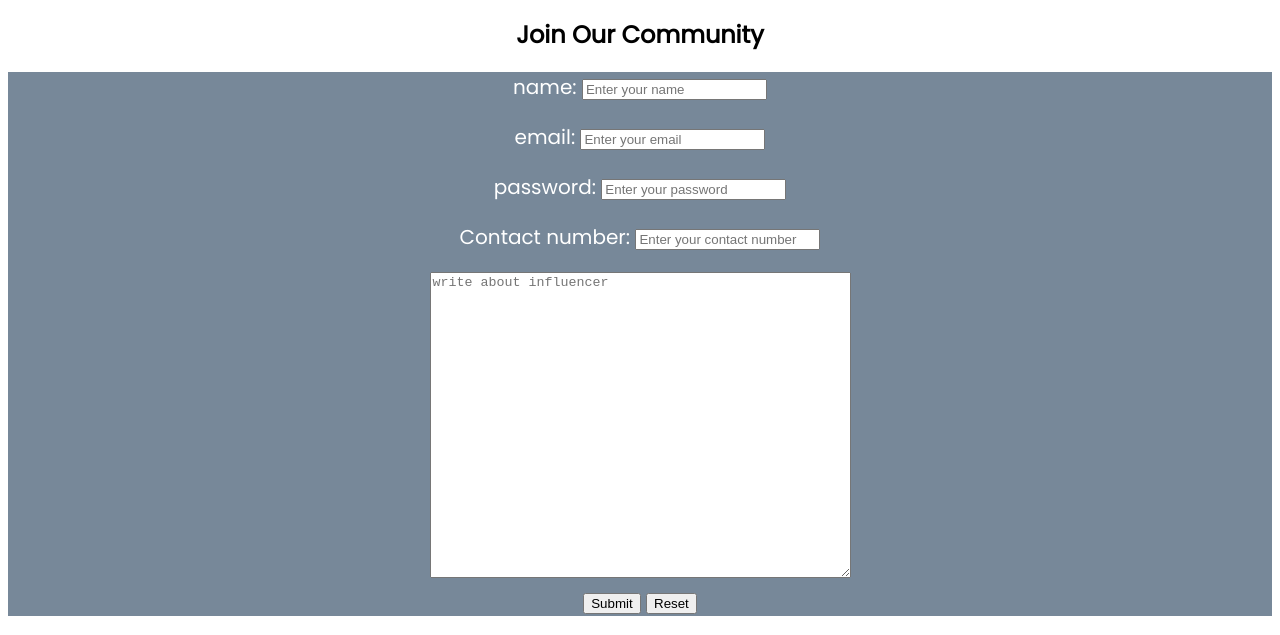
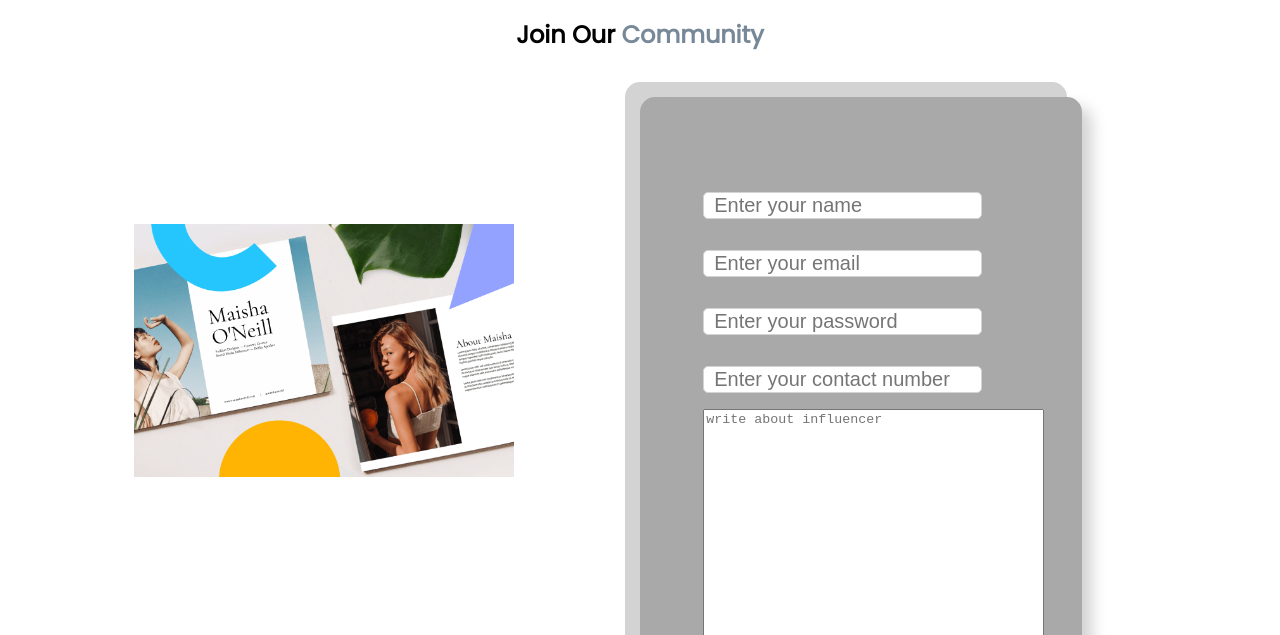
Before and after one commit to NhShanto01/Influencer-Products, a plain HTML site: page index.html in a window 1280 px wide. Shown: the part 2427-3062 px from the top of the page. Drawn offline with Linux system fonts and the light colour scheme.

Commit message:
complete reponsiveness

```diff
--- a/index.html
+++ b/index.html
@@ -215,30 +215,39 @@
 
 
         <!-------------------
-          Our features start
+          Our Community start
         --------------------->
 
         <section>
-            <div class="Community-title">
-                <h2>Join Our Community</h2>
+
+            <div>
+                <h2 class="Community-title">Join Our <span class="half-color">Community</span> </h2> <br>
             </div>
-            <Div class="Community-form">
-                <form action="">
-                    <p>name: <input type="text" name="name" placeholder="Enter your name" id=""></p>
-                    <p>email: <input type="text" name="email" placeholder="Enter your email" id=""></p>
-                    <p>password: <input type="password" name="password" placeholder="Enter your password" id=""></p>
-                    <p>Contact number: <input type="phone number" name="number" placeholder="Enter your contact number"
-                            id="">
-                    </p>
-                    <textarea placeholder="write about influencer" name="textarea" id="" cols="50" rows="20"></textarea>
-                    <br>
-                    <button type="submit">Submit</button>
-                    <button type="reset">Reset</button>
+            <div class="community">
+                <div class="width-half community-flex">
+                    <img src="images/How_to_Create_an_Influencer_Media_Kit.png" alt=""> <br>
+                </div>
 
-                </form>
+                <div class="Community-box">
+                    <form action="" class="Community-form">
+                        <p><input type="text" name="name" placeholder="Enter your name" id=""></p>
+                        <p><input type="text" name="email" placeholder="Enter your email" id=""></p>
+                        <p>
+                            <input type="password" name="password" placeholder="Enter your password" id="">
+                        </p>
+                        <p><input type="phone number" name="number" placeholder="Enter your contact number" id="">
+                        </p>
+                        <textarea placeholder="write about influencer" name="textarea" id="" cols="40"
+                            rows="20"></textarea>
+                        <br>
+                        <button type="submit">Submit</button><br>
+                        <button type="reset">Reset</button>
 
+                    </form>
+                </div>
 
-            </Div>
+            </div>
+            </div>
 
         </section>
 
--- a/styles/style.css
+++ b/styles/style.css
@@ -129,19 +129,53 @@ Popular Collection
 /*-------------
   Join Our Community
 ------------- */
+.community{
+    display: flex;
+}
+.Community-title {
+   text-align: center;
+}
+.community-flex img{
+    width: 100%;
+}
+.half-color{
+    color: lightslategrey;
+    font-weight: 900;
+}
+.Community-title:hover{
+    color: mediumpurple;
+    padding: 0px 10px;
+}
+.Community-box{
+    width: 25%;
+    height: 25%;
+    background-color:darkgrey ;
+    padding: 5%;
+    border-radius: 15px;
+    box-shadow:  10px 10px 15px lightgray , -15px -15px lightgray;
+    margin-right: 15%;
+}
 
-.Community-title{
-    text-align: center;
+.Community-form input,
+button {
+    font-size: 20px;
+    margin-top: 15px;
+    border: 1px solid lightgray;
+    padding-left: 10px;
+    border-radius: 5px;
 }
-.Community-form{
-    text-align: center;
-    font-size: 20px;
-    background-color: lightslategrey;
-    color: white;
+.Community-form button {
+    background-color:#3A3A3A;
+    color: whitesmoke;
+    font-weight: 600;
+    border: 0;
+    padding: 5px 50px;
 }
 
 
-
+/* -------------
+   Footer Start
+--------------- */
 
 
 
@@ -151,6 +185,7 @@ Popular Collection
 }
 .footer-title{
     font-size: 24px;
+    padding-top: 5%;
 }
 .footer-div{
     color: white;
@@ -159,7 +194,9 @@ Popular Collection
     margin-bottom: 20px;
 }
 
-
+/* -------------
+   Footer End
+--------------- */
 
 /*------------
 Media Queries
@@ -167,12 +204,12 @@ Media Queries
 
 /* Mobile Devices */
 @media only screen and (max-width:688px) {
+
     .nav-bar{
         width: 100%;
     }
     .nav-bar a {
-        display: flex
-        ;
+        display: flex;
     }
     h3 {
         position: relative;
@@ -182,7 +219,7 @@ Media Queries
         display:block;
     }
     .influencer .width-half {
-        width: 90%;
+        width: 85%;
     }
 
     .boxes {
@@ -192,11 +229,30 @@ Media Queries
     .boxes h3{
         padding-left: 15px ;
     }
+    .community{
+        display: flex;
+        flex-direction: column;
+        padding-left: 20px;
+    }
+    .Community-box{
+        width: 85%;
+
+    }
+    .Community img{
+        width: 100%;
+    }
+    .footer-div{
+        width: 100%;
+    }
+
 }
+
 /* ------------
 tablet devices
 ---------------- */
+
 @media only screen and (min-width:688px) and (max-width:992px){
+
     .nav-bar{
         width: 100%;
     }
@@ -212,5 +268,21 @@ tablet devices
         grid-template-columns: repeat(2,1fr);
 
     }
+    .community{
+        display: flex;
+        flex-direction: column;
+        padding-left: 20%;
+    }
+    .Community-box{
+        width: 60%;
+
+    }
+    .Community img{
+        width: 100%;
+    }
+    .footer-div{
+        width: 100%;
+    }
+
 
 }
```
Also changed, not shown: images/How_to_Create_an_Influencer_Media_Kit.png (added), images/YouTube Browse Features.jpg (added).
